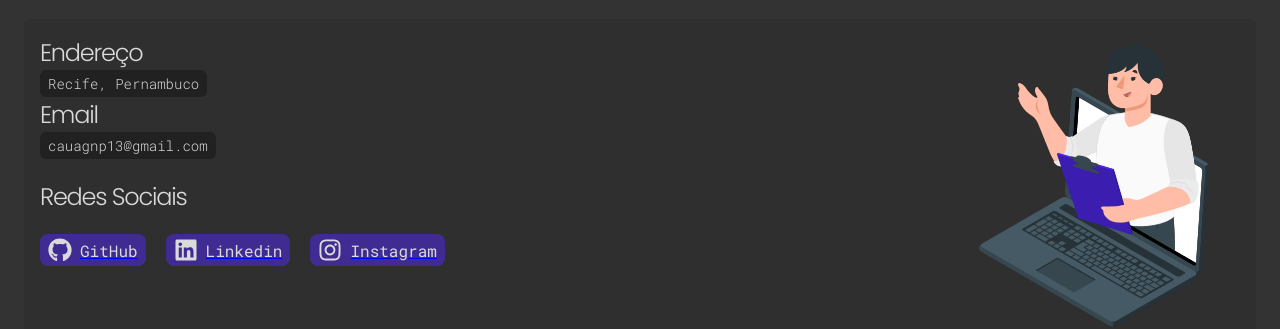
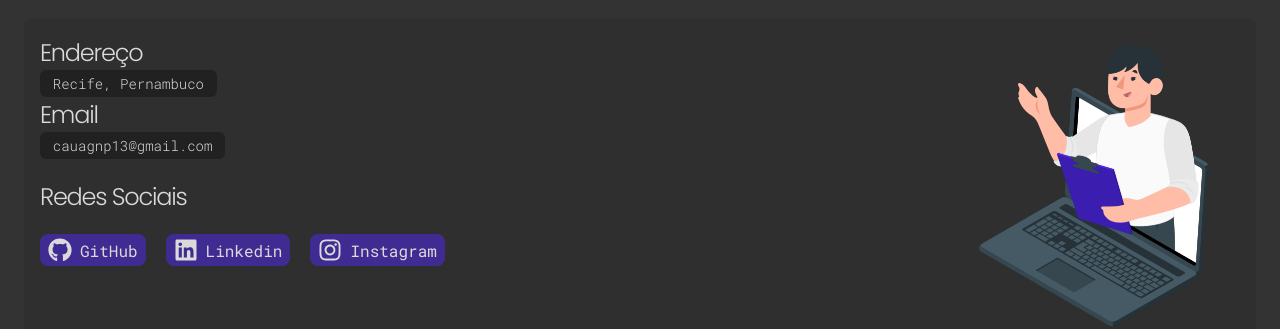
Before and after one commit to CauaGNP/portifolioofc, a React (Vite) app: page / in a window 1280 px wide. Shown: the part 2347-2676 px from the top of the page. Built offline with nearby package versions, Linux system fonts and the light colour scheme.

Commit message:
style: Modify Infos and SocialMedia styles

```diff
--- a/src/components/Infos/styles.css
+++ b/src/components/Infos/styles.css
@@ -12,7 +12,7 @@
     color: var(--textPrimaryColor);
     font-weight: 300;
     font-size: 0.875rem;
-    padding: 0.25rem 0.5rem;
+    padding: 0.25rem 0.8rem;
     border-radius: 0.375rem;
 }
 
--- a/src/components/SocialMedia/styles.css
+++ b/src/components/SocialMedia/styles.css
@@ -1,5 +1,6 @@
 .socialMediaLink{
     background-color: var(--secondaryColorTranparent);
+    text-decoration: none;
     width: fit-content;
     padding: 0.25rem 0.5rem;
     border-radius: 0.5rem;
```
